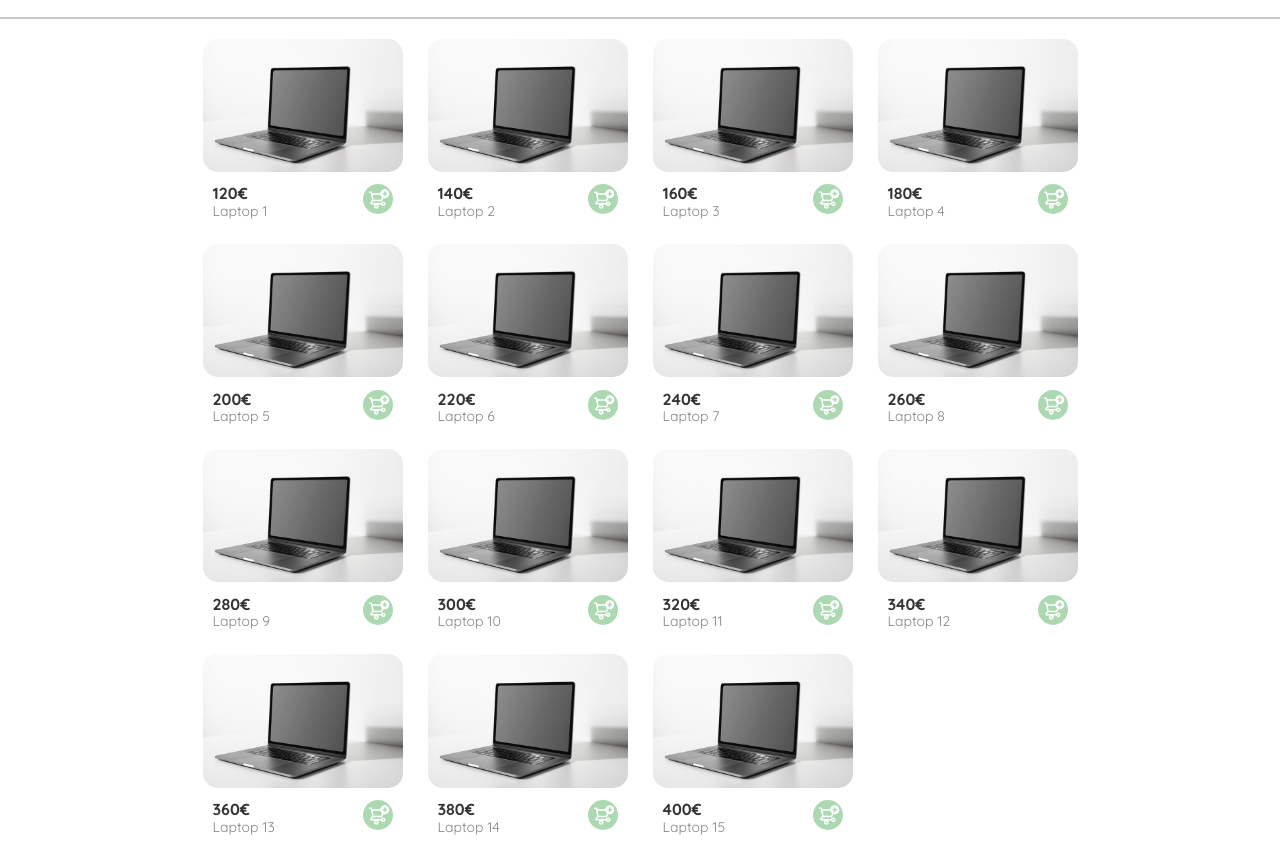
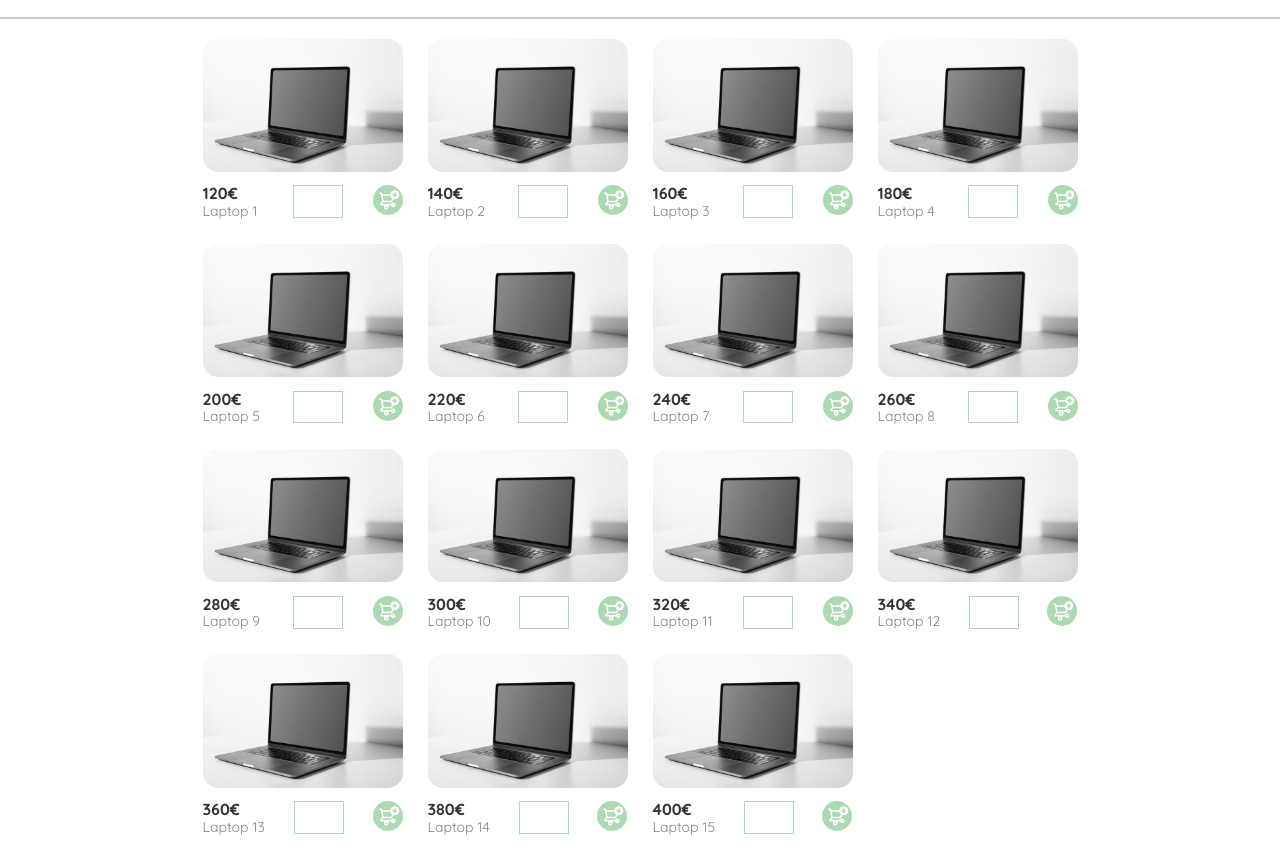
Before and after one commit to guillermocv98/Yard-Sale-JS, a plain HTML site: page index.html in a window 1280 px wide. Shown: the part 56-911 px from the top of the page. Drawn offline with Linux system fonts and the light colour scheme.

Commit message:
Añadimos campo de cantidad a cada visualización del producto para dar opción a añadir al carrito tantas uds de un producto como haya existencia en sólo dos clics

```diff
--- a/js/app.js
+++ b/js/app.js
@@ -1,6 +1,8 @@
 // VARIABLES
 
-// Desplegables
+
+// Desplegables //
+
 const linkMenuMobile = document.querySelector('#link-menu--mobile');
 const menuMobile = document.querySelector('#menu--mobile');
 
@@ -13,19 +15,23 @@ const linkMenuCart = document.querySelector('#link-menu--carrito');
 const menuCart = document.querySelector('#menu--carrito');
 
 
+
 // -- Show product -- //
+
 // Link apertura en la línea 6 de la inserción del HTML //
+const linkCloseShowProduct = document.querySelector('#close-show-product')
 const showProduct = document.querySelector('#show-product');
-const linkCloseShowProduct = document.querySelector('#close-show-product')
-
-const linkAddToCartAside = document.querySelector('#add-to-cart--aside');
-
 
 const showProductImgAvif = document.querySelector('#show-product-img--avif');
 const showProductImgWebp = document.querySelector('#show-product-img--webp');
 const showProductImgJpg= document.querySelector('#show-product-img--jpg');
 const showProductPrice = document.querySelector('#show-product-price')
 const showProductName = document.querySelector('#show-product-name')
+
+const linkAddToCartAside = document.querySelector('#add-to-cart--aside');
+
+
+
 
 
 //ADDEVENTLISTENERS
@@ -59,6 +65,8 @@ document.addEventListener('DOMContentLoaded', () => {
 
 
 
+
+
 //FUNCIONES
 
 // Desplegables
@@ -80,7 +88,9 @@ function showProductChargeData(product) {
     showProductPrice.textContent = product.price;
     // Nombre
     showProductName.textContent = product.name;
-
+};
+function updateCartAmount() {
+    console.log('+1');
 };
 
 
@@ -170,6 +180,11 @@ document.addEventListener('DOMContentLoaded', () => {
         name.textContent = product.name;
         info.appendChild(name);
 
+        const amount = document.createElement('input');
+        amount.classList.add('producto__cantidad');
+        amount.setAttribute('type', 'number');
+        content.appendChild(amount);
+
         const add_cart = document.createElement('div');
         add_cart.classList.add('producto__add-carrito');
         content.appendChild(add_cart);
@@ -189,6 +204,3 @@ document.addEventListener('DOMContentLoaded', () => {
 
 
 });
-
-
-// git commit -am "Adhesión del aside contenedor de la vista ampliada de los productos al index.html, Impletementación de la performance con JS parte 1 (se ha configurado la entrada y salida "
--- a/src/css/app.css
+++ b/src/css/app.css
@@ -274,7 +274,10 @@ body {
 .producto__contenido {
     display: flex;
     justify-content: space-between;
-    margin-inline: 1rem;
+    align-items: center;
+}
+.producto__info {
+    min-width: 6rem;
 }
 .producto__precio {
     font-size: var(--md);
@@ -284,6 +287,14 @@ body {
     font-size: var(--sm);
     font-size: 500;
     color: var(--text);
+}
+.producto__cantidad {
+    width: 25%;
+    padding: .5rem;
+    font-size: 1.8rem;
+    color: var(--text);
+    border: 1px solid var(--green);
+    outline: none;
 }
 .producto__add-carrito__img {
     transition: transform .5s ease;
```
